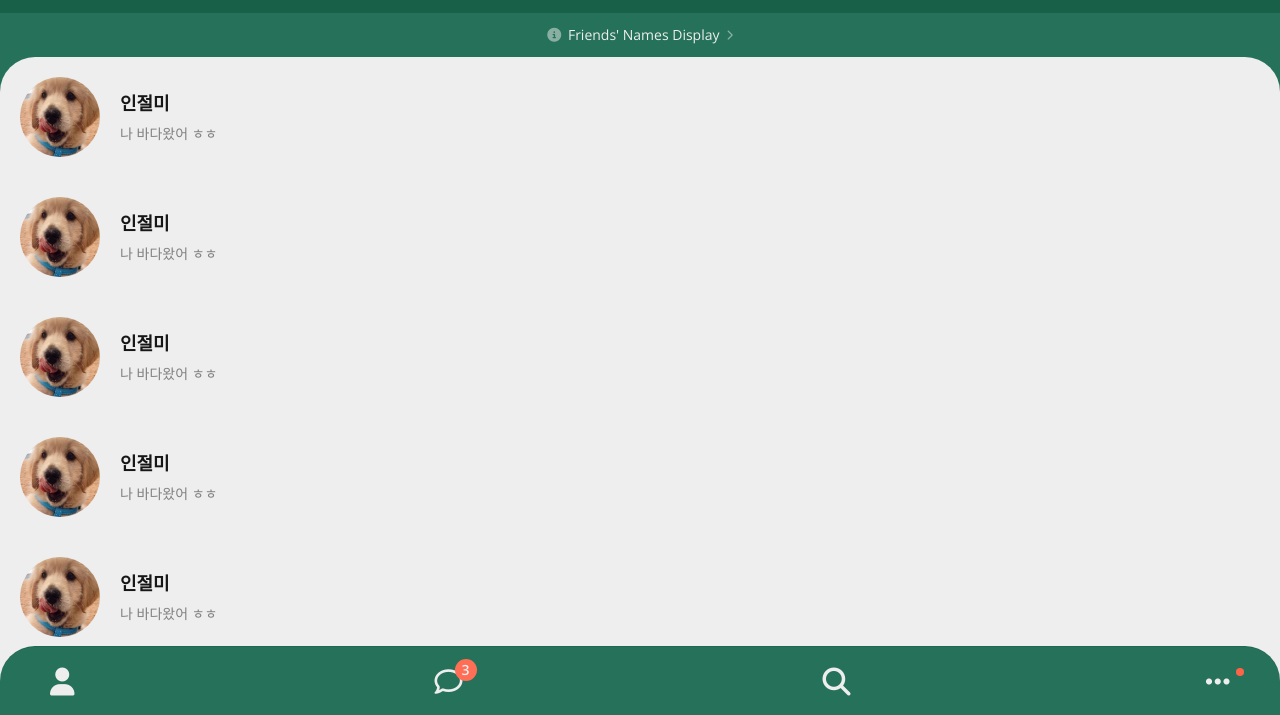
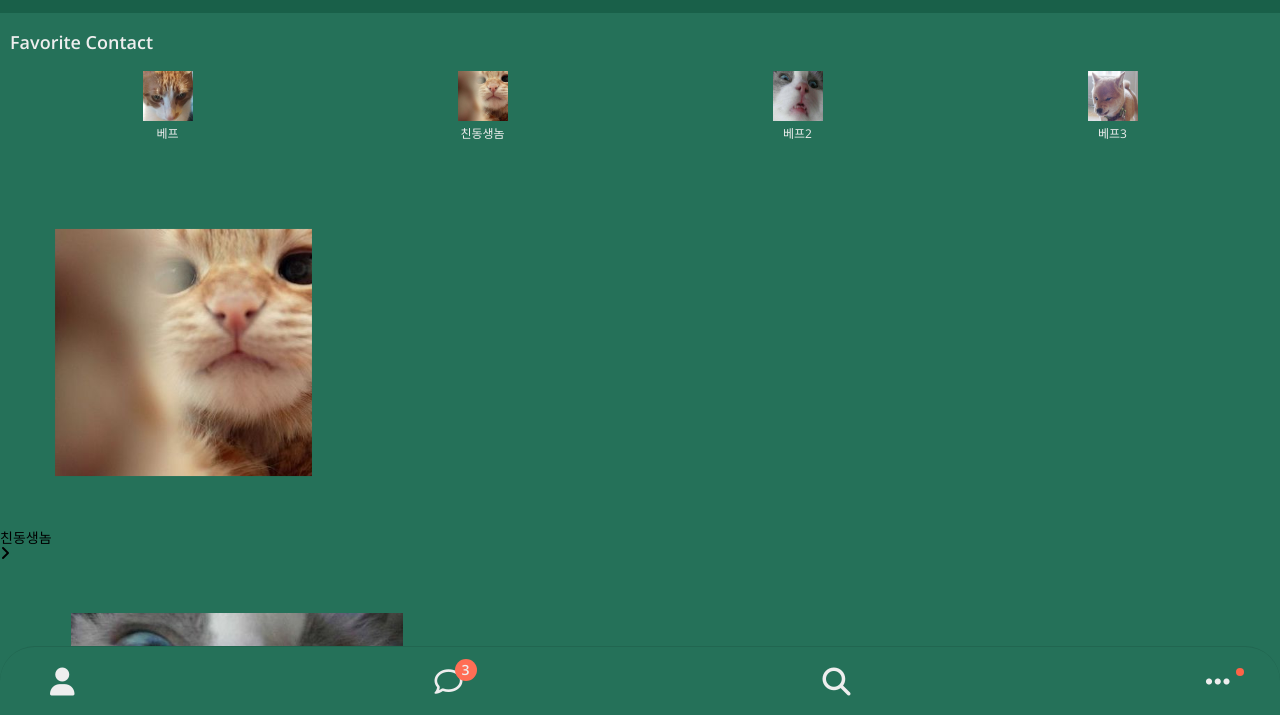
Before and after one commit to blackswan1989/kakao-clone, a plain HTML site: page kakao_clone_new/friends.html in a window 1280 px wide. Shown: the part 83-798 px from the top of the page. Drawn offline with nearby package versions, Linux system fonts and the light colour scheme.

Commit message:
HTML & CSS | friends fixed

```diff
--- a/kakao_clone_new/css/screens/friends.css
+++ b/kakao_clone_new/css/screens/friends.css
@@ -15,46 +15,64 @@
   padding: 0px 3px;
 }
 
-.user-component {
+.favorite-contact{
+  margin: 10px 0px;
+  padding: 10px 10px;
+  color: var(--title-white);
   display: flex;
   flex-direction: column;
   justify-content: center;
-  align-items: flex-start;
-  width: 100%;
   border-top-left-radius: 35px;
   border-top-right-radius: 35px;
-  background-color: var(--title-white);
-  color: var(--title-black);
 }
 
-.user-component__column{
-  width: 90%;
-  display: flex;
-  align-items: center;
-  justify-content: flex-start;
-  margin: 20px 20px;
-}
-
-.user-component__column:last-child {
-  padding-bottom: 70px;
-}
-
-.user-component__avatar{
-  width: 80px;
-  height: 80px;
-  border-radius: 50%;
-  margin-right: 20px;
-}
-
-.user-component__title{
-  width: 100%;
+.favorite-contact__title{
+  margin-bottom: 20px;
   font-size: var(--font-small);
   font-weight: var(--weight-semi-bold);
 }
 
-.user-component__subtitle{
-  margin-top: 15px;
+.favorite-contact__container{
+  display: flex;
+  align-items: center;
+  justify-content: center;
+}
+
+.favorite-contact__container-column {
+  width: 100%;
+  margin: 0px 15px;
+  cursor: pointer;
+  transition: all 0.3s ease-in-out;
+  text-align: center;
+}
+
+.favorite-contact__container-column:hover{
+  transform: scale(1.1);
+}
+
+.favorite-contact__container-column img{
+  margin:0;
+  width: 50px;
+  height: 50px;
+  opacity: 1;
+}
+
+.favorite-contact__container__subtitle{
+  font-size: var(  --font-tiny);
+  font-weight: var(--weight-regular);
+  margin-top: 5px;
+}
+
+
+
+.user-component.friends .user-component__column{
+  padding:0px 15px;
+}
+
+.user-component.friends .user-component__avatar {
+  margin-right: 0px;
+  transform: scale(0.7);
+}
+.user-component.friends .user-component__title {
   font-size: var(--font-micro);
-  font-weight: var(--weight-regular);
-  opacity: 0.5;
 }
--- a/kakao_clone_new/css/variables.css
+++ b/kakao_clone_new/css/variables.css
@@ -5,6 +5,7 @@
   --font-regular: 26px;
   --font-small: 18px;
   --font-micro: 14px;
+  --font-tiny: 12px;
   --font-icon: 10px;
 
   --weight-bold: 700;
@@ -16,6 +17,7 @@
   --main-ivory: #F1EBE7;
 
   --bg-white: #f9f9fa;
+  --hover-white: white;
 
   --value-brown: #E3D6C8;
   --value-red: rgb(255, 110, 85);
--- a/kakao_clone_new/friends.html
+++ b/kakao_clone_new/friends.html
@@ -34,55 +34,108 @@
     </header>
 
     <!-- Firends -->
-    <a id="friends-display-link">
-      <i class="fas fa-info-circle"></i>
-      Friends' Names Display
-      <i class="fas fa-chevron-right fa-xs"></i>
-    </a>
-    <div class="user-component">
-      <div class="user-component__column">
-        <img src="images/p1.jpg" class="user-component__avatar" />
-        <div class="user-component__text">
-          <h4 class="user-component__title">인절미</h4>
-          <h6 class="user-component__subtitle">나 바다왔어 ㅎㅎ</h6>
+    <div class="favorite-contact">
+      <h3 class="favorite-contact__title">Favorite Contact</h3>
+      <div class="favorite-contact__container">
+        <div class="favorite-contact__container-column">
+          <img src="images/c1.jpg" class="user-component__avatar" />
+          <h4 class="favorite-contact__container__subtitle">베프</h4>
         </div>
+        <div class="favorite-contact__container-column">
+          <img src="images/c4.jpg" class="user-component__avatar" />
+          <h4 class="favorite-contact__container__subtitle">친동생놈</h4>
+        </div>
+        <div class="favorite-contact__container-column">
+          <img src="images/c5.jpg" class="user-component__avatar" />
+          <h4 class="favorite-contact__container__subtitle">베프2</h4>
+        </div>
+        <div class="favorite-contact__container-column">
+          <img src="images/p6.jpg" class="user-component__avatar" />
+          <h4 class="favorite-contact__container__subtitle">베프3</h4>
+        </div>
+
       </div>
-      <div class="user-component__column">
-        <img src="images/p1.jpg" class="user-component__avatar" />
-        <div class="user-component__text">
-          <h4 class="user-component__title">인절미</h4>
-          <h6 class="user-component__subtitle">나 바다왔어 ㅎㅎ</h6>
-        </div>
-      </div>
-      <div class="user-component__column">
-        <img src="images/p1.jpg" class="user-component__avatar" />
-        <div class="user-component__text">
-          <h4 class="user-component__title">인절미</h4>
-          <h6 class="user-component__subtitle">나 바다왔어 ㅎㅎ</h6>
-        </div>
-      </div>
-      <div class="user-component__column">
-        <img src="images/p1.jpg" class="user-component__avatar" />
-        <div class="user-component__text">
-          <h4 class="user-component__title">인절미</h4>
-          <h6 class="user-component__subtitle">나 바다왔어 ㅎㅎ</h6>
-        </div>
-      </div>
-      <div class="user-component__column">
-        <img src="images/p1.jpg" class="user-component__avatar" />
-        <div class="user-component__text">
-          <h4 class="user-component__title">인절미</h4>
-          <h6 class="user-component__subtitle">나 바다왔어 ㅎㅎ</h6>
-        </div>
-      </div>
-      <div class="user-component__column">
-        <img src="images/p1.jpg" class="user-component__avatar" />
-        <div class="user-component__text">
-          <h4 class="user-component__title">인절미</h4>
-          <h6 class="user-component__subtitle">나 바다왔어 ㅎㅎ</h6>
-        </div>
       </div>
     </div>
+    <section class="user-component friends">
+      <a href="chats.html" class="user-component__column">
+        <div class="user-component__column-left">
+          <img src="images/c4.jpg" class="user-component__avatar" />
+          <div class="user-component__text">
+            <h4 class="user-component__title">친동생놈</h4>
+          </div>
+        </div>
+        <div class="user-component__column-right">
+          </div><i class="fas fa-angle-right"></i>
+        </div>
+      </a>
+      <a href="chats.html" class="user-component__column">
+        <div class="user-component__column-left">
+          <img src="images/c5.jpg" class="user-component__avatar" />
+          <div class="user-component__text">
+            <h4 class="user-component__title">베프2</h4>
+          </div>
+        </div>
+        <div class="user-component__column-right">
+          </div><i class="fas fa-angle-right"></i>
+        </div>
+      </a>
+      <a href="chats.html" class="user-component__column">
+        <div class="user-component__column-left">
+          <img src="images/p5.jpg" class="user-component__avatar" />
+          <div class="user-component__text">
+            <h4 class="user-component__title">인절미</h4>
+          </div>
+        </div>
+        <div class="user-component__column-right">
+          </div><i class="fas fa-angle-right"></i>
+        </div>
+      </a>
+      <a href="chats.html" class="user-component__column">
+        <div class="user-component__column-left">
+          <img src="images/c3.jpg" class="user-component__avatar" />
+          <div class="user-component__text">
+            <h4 class="user-component__title">냥냥펀치</h4>
+          </div>
+        </div>
+        <div class="user-component__column-right">
+        </div><i class="fas fa-angle-right"></i>
+        </div>
+      </a>
+      <a href="chats.html" class="user-component__column">
+        <div class="user-component__column-left">
+          <img src="images/c2.jpg" class="user-component__avatar" />
+          <div class="user-component__text">
+            <h4 class="user-component__title">래옹</h4>
+          </div>
+        </div>
+        <div class="user-component__column-right">
+        </div><i class="fas fa-angle-right"></i>
+        </div>
+      </a>
+      <a href="chats.html" class="user-component__column">
+        <div class="user-component__column-left">
+          <img src="images/p2.jpg" class="user-component__avatar" />
+          <div class="user-component__text">
+            <h4 class="user-component__title">❤️</h4>
+          </div>
+        </div>
+        <div class="user-component__column-right">
+        </div><i class="fas fa-angle-right"></i>
+        </div>
+      </a>
+      <a href="chats.html" class="user-component__column">
+        <div class="user-component__column-left">
+          <img src="images/p4.jpg" class="user-component__avatar" />
+          <div class="user-component__text">
+            <h4 class="user-component__title">호두</h4>
+          </div>
+        </div>
+        <div class="user-component__column-right">
+        </div><i class="fas fa-angle-right"></i>
+        </div>
+      </a>
+    </section>
 
     <!-- Nav bar -->
     <nav class="nav">
@@ -93,18 +146,18 @@
           </a>
         </li>
         <li class="nav__btn">
-          <a class="nav__link" href="#">
+          <a class="nav__link" href="chats.html">
             <span class="nav__notification">3</span>
             <i class="far fa-comment fa-2x"></i>
           </a>
         </li>
         <li class="nav__btn">
-          <a class="nav__link" href="#">
+          <a class="nav__link" href="search.html">
             <i class="fas fa-search fa-2x"></i>
           </a>
         </li>
         <li class="nav__btn">
-          <a class="nav__link" href="#">
+          <a class="nav__link" href="more.html">
             <span class="nav__notification_dot"></span>
             <i class="fas fa-ellipsis-h fa-2x"></i>
           </a>
```
